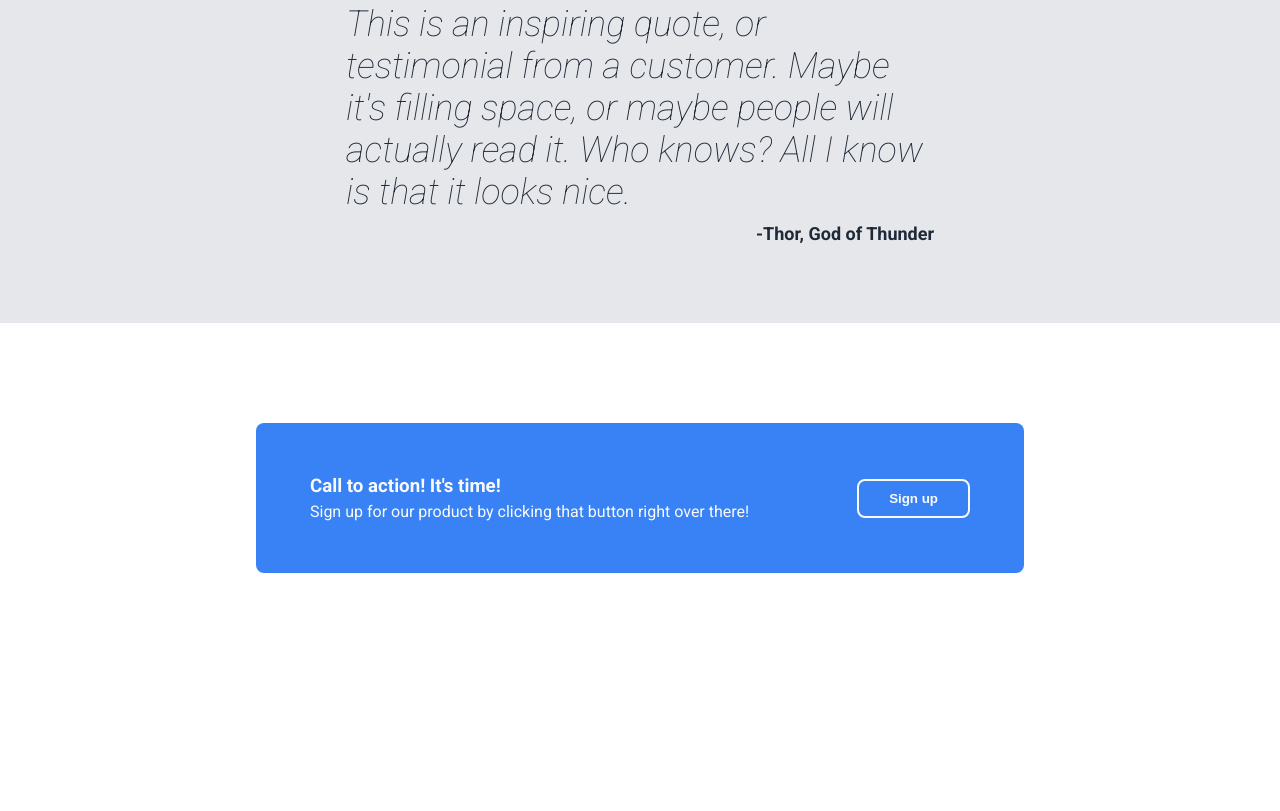
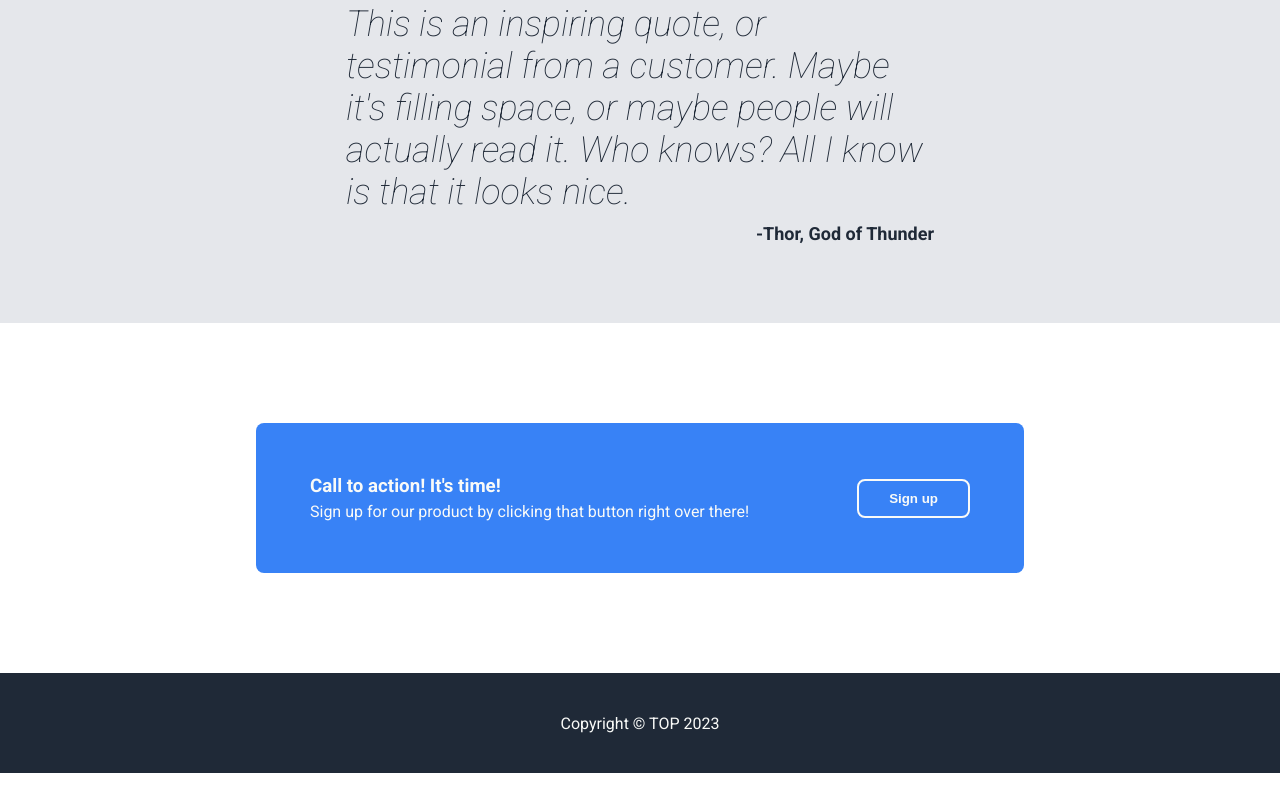
Before and after one commit to mackio-0/odin-landing-page, a plain HTML site: page index.html in a window 1280 px wide. Shown: the part 1073-1884 px from the top of the page. After the commit the page ends 1846 px from the top, so only its background shows below. Drawn offline with Linux system fonts and the light colour scheme.

Commit message:
Add the footer section, Finish the projet

```diff
--- a/index.html
+++ b/index.html
@@ -81,5 +81,8 @@
         </div>
       </div>
     </div>
+    <div class="footer-container">
+      <p>Copyright &copy; TOP 2023</p>
+    </div>
   </body>
 </html>
--- a/styles.css
+++ b/styles.css
@@ -14,7 +14,7 @@
 
 body {
   font-family: "Roboto", sans-serif;
-  height: 2000px;
+  /* height: 2000px; */
 }
 
 .header-container {
@@ -207,8 +207,20 @@ body {
 .signup-btn button {
   color: #f9faf8;
   padding: 10px 30px;
-  border: 2px solid #f9f9f9;
+  border: 2px solid #f9faf8;
   border-radius: 8px;
   background-color: transparent;
   font-weight: bold;
 }
+
+.footer-container {
+  display: flex;
+  justify-content: center;
+  align-items: center;
+  height: 100px;
+  background-color: var(--background-color);
+}
+
+.footer-container p {
+  color: #f9faf8;
+}
```
